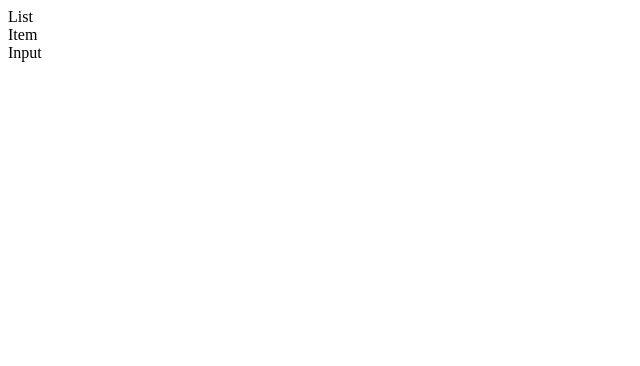
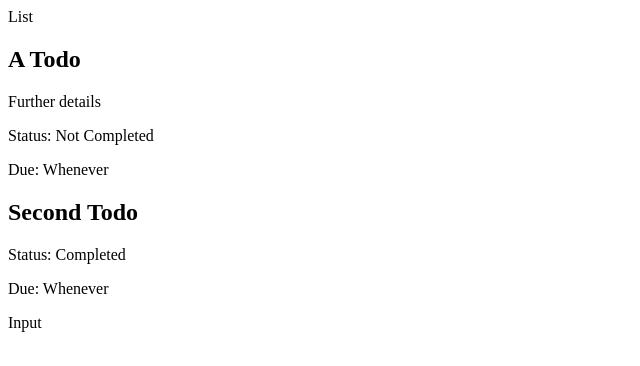
Before and after one commit to DamianDRuiz/toward, a React (Vite) app: page / in a window 1280 px wide. Shown: the top 366 px of the page, without its empty margins (0-640 px from the left). Built offline with nearby package versions, Linux system fonts and the light colour scheme.

Commit message:
Todo Items Rendering

```diff
--- a/src/app/app.tsx
+++ b/src/app/app.tsx
@@ -1,9 +1,10 @@
 import { DEFAULT_TODOS } from '../constants'
+import { Todo, TodoList } from '../types'
 
 export function App() {
   return (
     <>
-      <TodoList todos={DEFAULT_TODOS} />
+      <TodoListComponent todos={DEFAULT_TODOS} />
       <TodoInput />
     </>
   )
@@ -13,19 +14,34 @@ interface TodoListProps {
   todos: TodoList
 }
 
-function TodoList({ todos }: TodoListProps) {
+function TodoListComponent({ todos }: TodoListProps) {
+  const todoElements = todos.map((todo) => (
+    <TodoItem
+      title={todo.title}
+      description={todo.description}
+      completed={todo.completed}
+      due={todo.due}
+    />
+  ))
   return (
     <div>
       List
-      <TodoItem />
+      {todoElements}
     </div>
   )
 }
 
-interface TodoItemProps {}
+interface TodoItemProps extends Todo {}
 
-function TodoItem() {
-  return <div>Item</div>
+function TodoItem({ title, description, completed, due }: TodoItemProps) {
+  return (
+    <div>
+      <h2>{title}</h2>
+      <p>{description}</p>
+      <p>Status: {completed ? 'Completed' : 'Not Completed'}</p>
+      <p>Due: {due ? due.toString() : 'Whenever'}</p>
+    </div>
+  )
 }
 
 interface TodoInputProps {}
```
